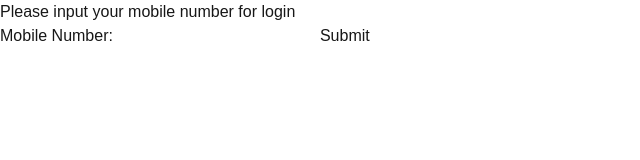
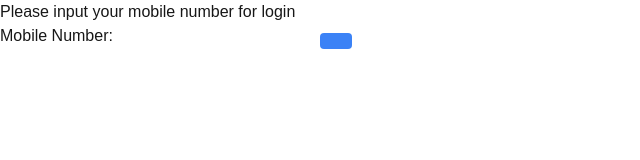
Before and after one commit to alberty4573/salon-booking, a Next.js app in the folder hair-helper/: page /login/mobile in a window 1280 px wide. Shown: the top 160 px of the page, without its empty margins (0-640 px from the left). Built offline with nearby package versions, Linux system fonts and the light colour scheme.

Commit message:
component button

```diff
--- /dev/null
+++ b/hair-helper/src/app/components/Button.tsx
@@ -0,0 +1,19 @@
+import React from 'react';
+
+interface ButtonProps {
+    onClick: (event: React.MouseEvent<HTMLButtonElement>) => void;
+    title: string;
+    type: 'submit' | 'reset' | 'button'
+    className?: string;
+}
+
+export const Button: React.FC<ButtonProps> = ({ onClick, title, type, className }) => {
+    return (
+        <button
+            onClick={onClick}
+            type={type}
+            className={`bg-blue-500 hover:bg-blue-700 text-white font-bold py-2 px-4 rounded ${className}`}>
+            {title}
+        </button>
+    )
+}
--- a/hair-helper/src/app/login/mobile/page.tsx
+++ b/hair-helper/src/app/login/mobile/page.tsx
@@ -1,5 +1,6 @@
 "use client"
 
+import { Button } from "@/app/components/Button"
 import { FormEvent } from "react"
 
 
@@ -19,7 +20,7 @@ export default function Mobile() {
                     Mobile Number:
                     <input type="text" name="mobile" />
                 </label>
-                <button type="submit">Submit</button>
+                <Button type="submit" label="Submit" />
             </form>
         </div>
     )
```
